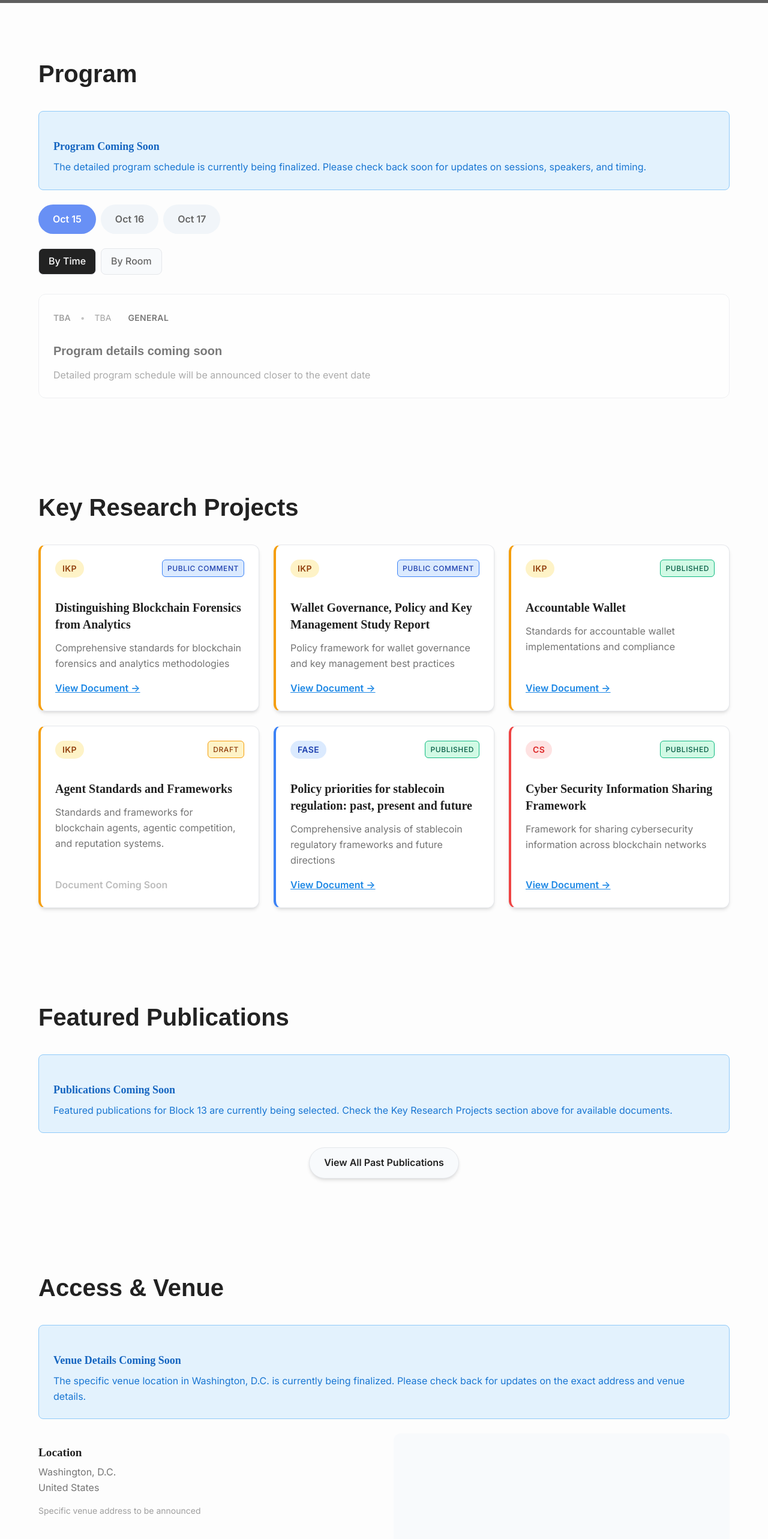
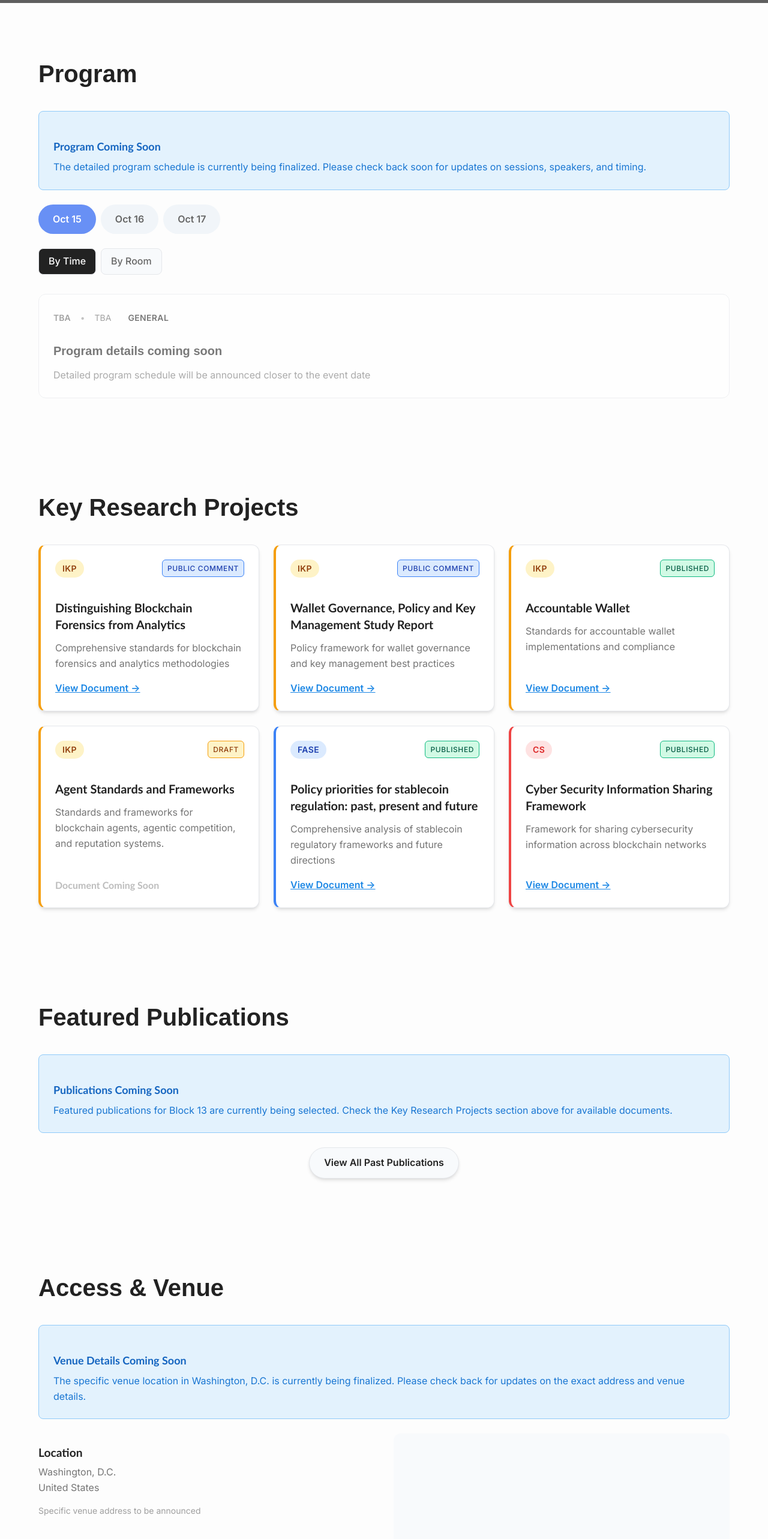
Before and after one commit to bgin-global/bgin-homepage, a Next.js app: page /events/20251015-block13 in a window 1280 px wide. Shown: the part 891-3457 px from the top of the page at 60% size. Built offline with nearby package versions, Linux system fonts and the light colour scheme; grey boxes are pictures that could not be loaded.

Commit message:
updated font from TNR to Trebuchet MS

```diff
--- a/app/events/20251015-block13/page.tsx
+++ b/app/events/20251015-block13/page.tsx
@@ -203,7 +203,7 @@ export default function Block13Page() {
         <section className="block13-section">
           <h2 className="block13-section-title">Program</h2>
           <div className="bg-blue-50 border border-blue-200 rounded-lg p-6 mb-6">
-            <h3 className="text-lg font-semibold text-blue-800 mb-2">Program Coming Soon</h3>
+            <h3 className="text-lg font-semibold text-blue-800 mb-2 " style={{ fontFamily: 'Trebuchet MS, Arial, sans-serif' }}>Program Coming Soon</h3>
             <p className="text-blue-700">
               The detailed program schedule is currently being finalized. Please check back soon for updates on sessions, speakers, and timing.
             </p>
@@ -277,14 +277,14 @@ export default function Block13Page() {
                   </span>
                   <span className={`block13-phase-indicator ${project.phase.toLowerCase()}`}>{project.phase}</span>
                 </div>
-                <h3 className="text-xl font-bold font-FamiljenGrotesk mb-3">{project.title}</h3>
+                <h3 className="text-xl font-bold font-FamiljenGrotesk mb-3 " style={{ fontFamily: 'Trebuchet MS, Arial, sans-serif' }}>{project.title}</h3>
                 <p className="text-gray-600 mb-4 leading-relaxed flex-grow">{project.description}</p>
                 {project.link ? (
                   <Link href={project.link} className="text-blue-600 hover:text-blue-800 font-semibold mt-auto">
                     View Document →
                   </Link>
                 ) : (
-                  <span className="text-gray-400 font-semibold mt-auto">
+                  <span className="text-gray-400 font-semibold mt-auto " style={{ fontFamily: 'Trebuchet MS, Arial, sans-serif' }}>
                     Document Coming Soon
                   </span>
                 )}
@@ -297,7 +297,7 @@ export default function Block13Page() {
         <section className="block13-section">
           <h2 className="block13-section-title">Featured Publications</h2>
           <div className="bg-blue-50 border border-blue-200 rounded-lg p-6 mb-6">
-            <h3 className="text-lg font-semibold text-blue-800 mb-2">Publications Coming Soon</h3>
+            <h3 className="text-lg font-semibold text-blue-800 mb-2 " style={{ fontFamily: 'Trebuchet MS, Arial, sans-serif' }}>Publications Coming Soon</h3>
             <p className="text-blue-700">
               Featured publications for Block 13 are currently being selected. Check the Key Research Projects section above for available documents.
             </p>
@@ -313,14 +313,14 @@ export default function Block13Page() {
         <section className="block13-section">
           <h2 className="block13-section-title">Access & Venue</h2>
           <div className="bg-blue-50 border border-blue-200 rounded-lg p-6 mb-6">
-            <h3 className="text-lg font-semibold text-blue-800 mb-2">Venue Details Coming Soon</h3>
+            <h3 className="text-lg font-semibold text-blue-800 mb-2 " style={{ fontFamily: 'Trebuchet MS, Arial, sans-serif' }}>Venue Details Coming Soon</h3>
             <p className="text-blue-700">
               The specific venue location in Washington, D.C. is currently being finalized. Please check back for updates on the exact address and venue details.
             </p>
           </div>
           <div className="block13-venue-grid">
             <div>
-              <h4 className="font-semibold mb-2">Location</h4>
+              <h4 className="font-semibold mb-2" style={{ fontFamily: 'Trebuchet MS, Arial, sans-serif' }}>Location</h4>
               <p className="text-gray-600 mb-4">
                 Washington, D.C.<br/>
                 United States
@@ -350,7 +350,7 @@ export default function Block13Page() {
             <h2 className="block13-section-title">Who Should Join</h2>
             <div className="grid lg:grid-cols-2 gap-8">
               <div>
-                <h3 className="text-xl font-bold font-FamiljenGrotesk mb-4">Perfect for:</h3>
+                <h3 className="text-xl font-bold font-FamiljenGrotesk mb-4" style={{ fontFamily: 'Trebuchet MS, Arial, sans-serif' }}>Perfect for:</h3>
                 <ul className="space-y-3">
                   <li className="flex items-start gap-3">
                     <div className="w-2 h-2 bg-blue-500 rounded-full mt-2"></div>
@@ -375,13 +375,13 @@ export default function Block13Page() {
                 </ul>
               </div>
               <div>
-                <h3 className="text-xl font-bold font-FamiljenGrotesk mb-4">Why It Matters:</h3>
+                <h3 className="text-xl font-bold font-FamiljenGrotesk mb-4" style={{ fontFamily: 'Trebuchet MS, Arial, sans-serif' }}>Why It Matters:</h3>
                 <p className="text-gray-600 leading-relaxed mb-6">
                   Join the premier forum where blockchain governance decisions are made. Your participation directly impacts
                   international standards that will shape the future of digital economic networks.
                 </p>
                 <div className="bg-white rounded-xl p-6">
-                  <h4 className="font-semibold mb-2">Registration Information</h4>
+                  <h4 className="font-semibold mb-2" style={{ fontFamily: 'Trebuchet MS, Arial, sans-serif' }}>Registration Information</h4>
                   <p className="text-sm text-gray-600 mb-4">
                     Registration opens soon. Limited capacity - register early to secure your spot.
                   </p>
@@ -488,7 +488,7 @@ export default function Block13Page() {
         <section className="block13-section">
           <h2 className="block13-section-title text-center">Sponsors & Partners</h2>
           <div className="bg-blue-50 border border-blue-200 rounded-lg p-6 mb-6">
-            <h3 className="text-lg font-semibold text-blue-800 mb-2">Sponsors & Partners Coming Soon</h3>
+            <h3 className="text-lg font-semibold text-blue-800 mb-2 " style={{ fontFamily: 'Trebuchet MS, Arial, sans-serif' }}>Sponsors & Partners Coming Soon</h3>
             <p className="text-blue-700">
               We are currently finalizing partnerships and sponsorship opportunities for Block 13. Please check back for updates on our event sponsors and partners.
             </p>
@@ -504,8 +504,8 @@ export default function Block13Page() {
                   <div className="flex-1 flex-col flex items-start gap-6 py-4 lg:py-12 pr-6 pl-12">
                     <div className="w-full flex-col flex items-start gap-6">
                       <div className="w-full flex-col flex items-start gap-2 text-white">
-                        <div className="text-4xl leading-[50px] font-medium font-FamiljenGrotesk">Join the Discussion</div>
-                        <div className="text-lg leading-[19px] font-Inter">
+                        <div className="text-4xl leading-[50px] font-medium font-FamiljenGrotesk" style={{ fontFamily: 'Trebuchet MS, Arial, sans-serif' }}>Join the Discussion</div>
+                        <div className="text-lg leading-[19px] font-Inter" style={{ fontFamily: 'Trebuchet MS, Arial, sans-serif' }}>
                           Be part of shaping the future of blockchain governance at BGIN Block 13.
                           Connect with regulators, technologists, and industry leaders from around the world.
                           Join our community to stay updated on the latest developments and participate in ongoing discussions.
```
